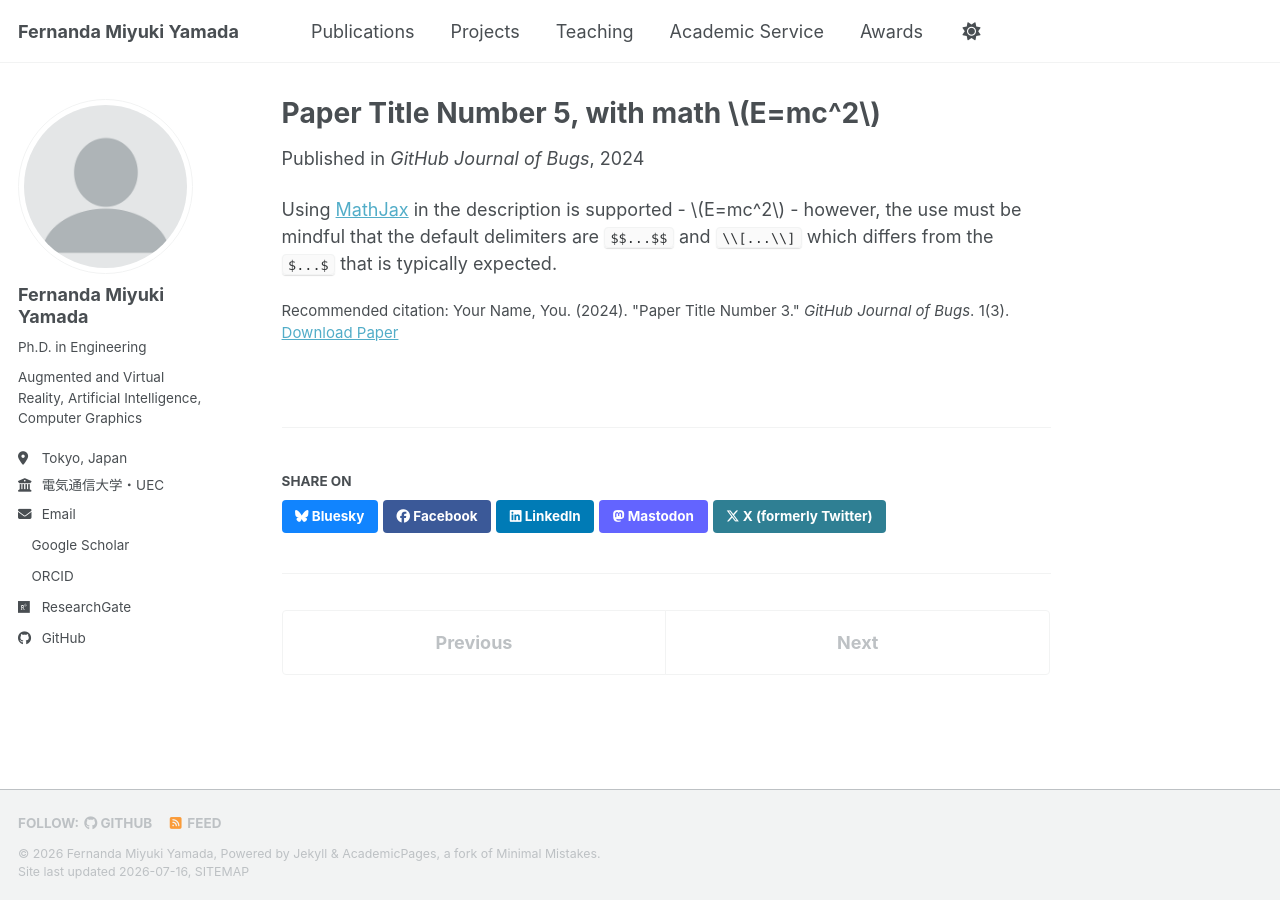
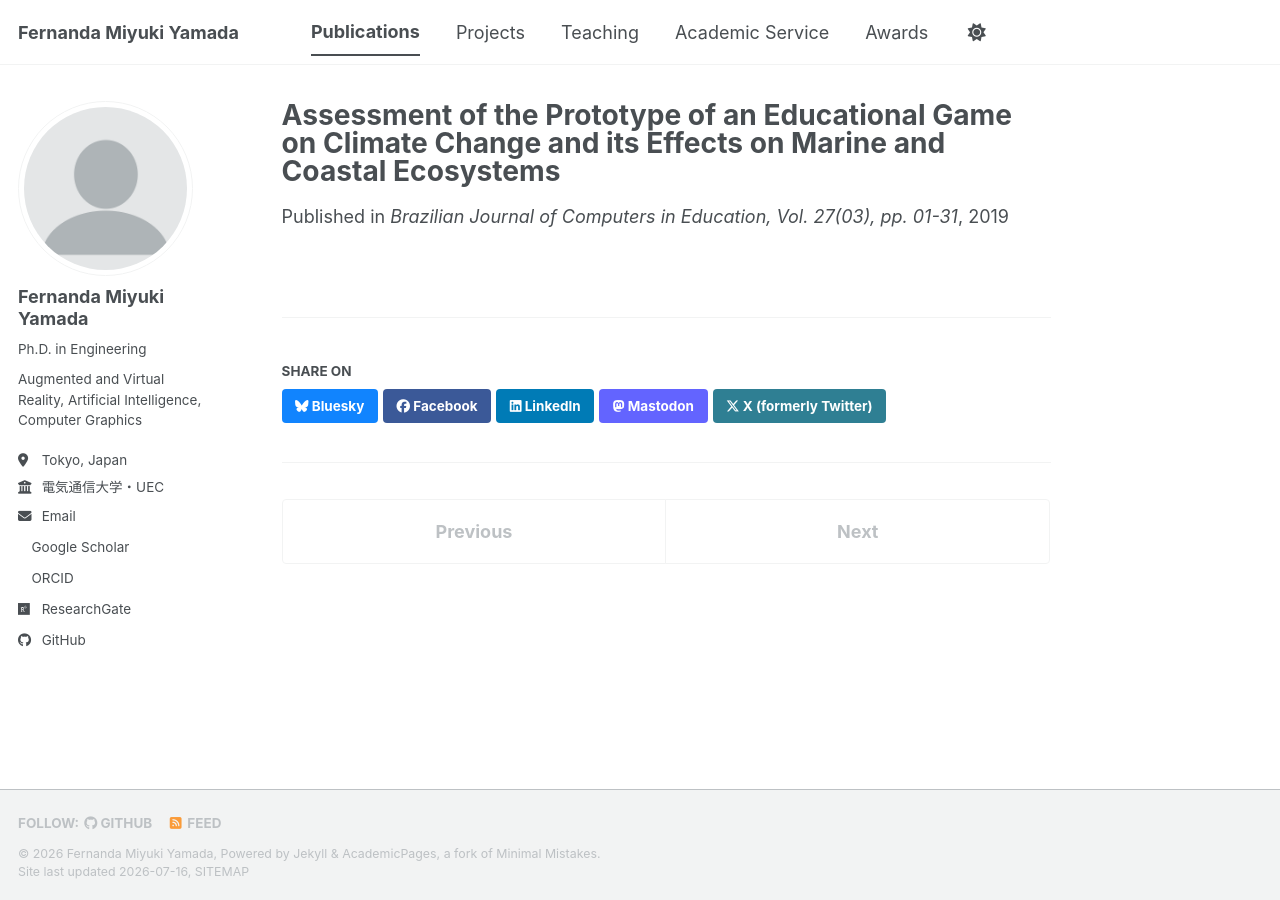
Before and after one commit to fernandamyamada1/fernandamyamada1.github.io, a Jekyll site: the page built from _publications/2025-06-08-paper-title-number-5.md, in a window 1280 px wide. Built offline with Jekyll 4.4.1, drawn with Linux system fonts in a browser that asks for light colours; a style sheet for code colours, icons or effects is not loaded.

Commit message:
Add publication

```diff
--- a/_publications/2025-06-08-paper-title-number-5.md
+++ b/_publications/2025-06-08-paper-title-number-5.md
@@ -1,13 +1,8 @@
 ---
-title: "Paper Title Number 5, with math $$E=mc^2$$"
+title: "Assessment of the Prototype of an Educational Game on Climate Change and its Effects on Marine and Coastal Ecosystems"
 collection: publications
-category: conferences
-permalink: /publication/2024-02-17-paper-title-number-4
-excerpt: 'This paper is about a famous math equation, $$E=mc^2$$'
-date: 2024-02-17
-venue: 'GitHub Journal of Bugs'
-paperurl: 'https://academicpages.github.io/files/paper3.pdf'
-citation: 'Your Name, You. (2024). &quot;Paper Title Number 3.&quot; <i>GitHub Journal of Bugs</i>. 1(3).'
+category: manuscripts
+date: 2019-01-01
+venue: 'Brazilian Journal of Computers in Education, Vol. 27(03), pp. 01-31'
+doi: '10.5753/rbie.2019.27.03.01'
 ---
-
-Using [MathJax](https://www.mathjax.org/) in the description is supported - $$E=mc^2$$ - however, the use must be mindful that the default delimiters are `$$...$$` and `\\[...\\]` which differs from the `$...$` that is typically expected.
```
